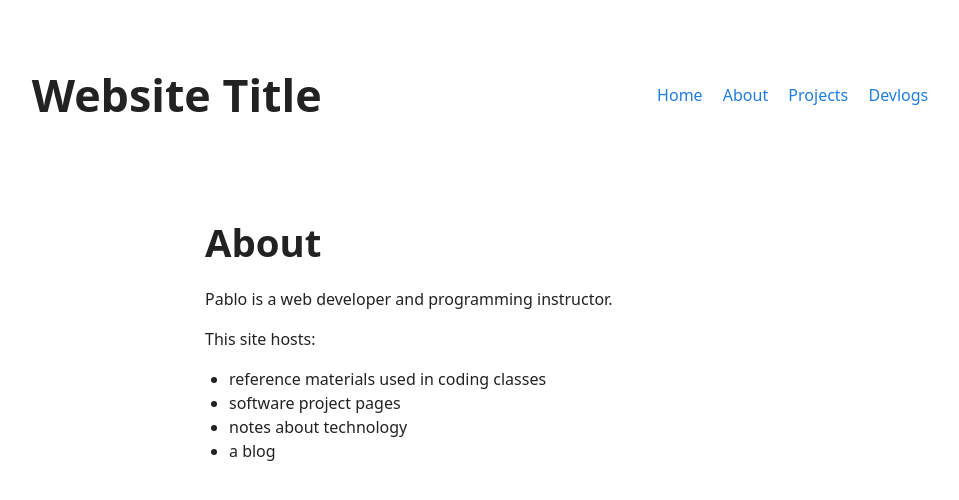
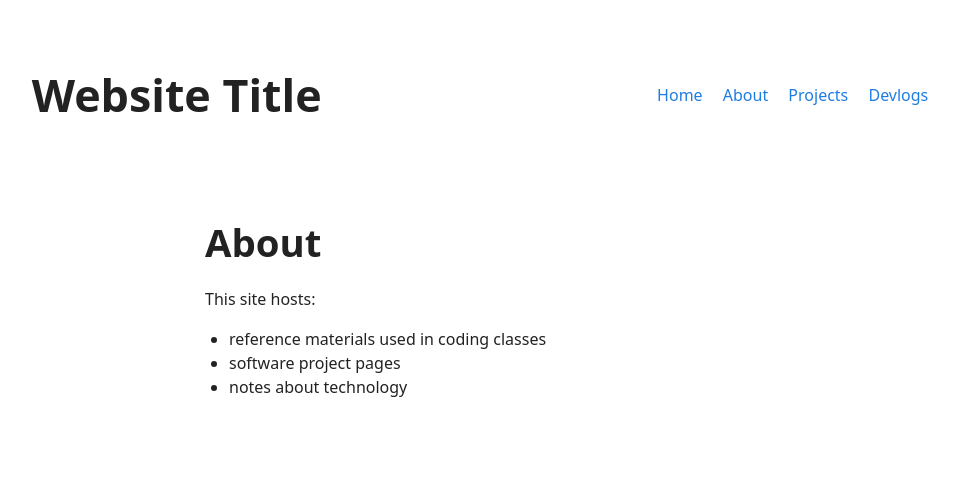
Before and after one commit to cspablocortez/cspablocortez.github.io, a Jekyll site: the page built from about.markdown, in a window 1280 px wide. Shown: the top 500 px of the page, without its empty margins (160-1119 px from the left). Built offline with Jekyll 4.4.1, drawn with Linux system fonts in a browser that asks for light colours.

Commit message:
file typos and update

```diff
--- a/about.markdown
+++ b/about.markdown
@@ -4,11 +4,8 @@ title: About
 permalink: /about
 ---
 
-Pablo is a web developer and programming instructor.
-
 This site hosts:
 
 - reference materials used in coding classes
 - software project pages
 - notes about technology
-- a blog
```
